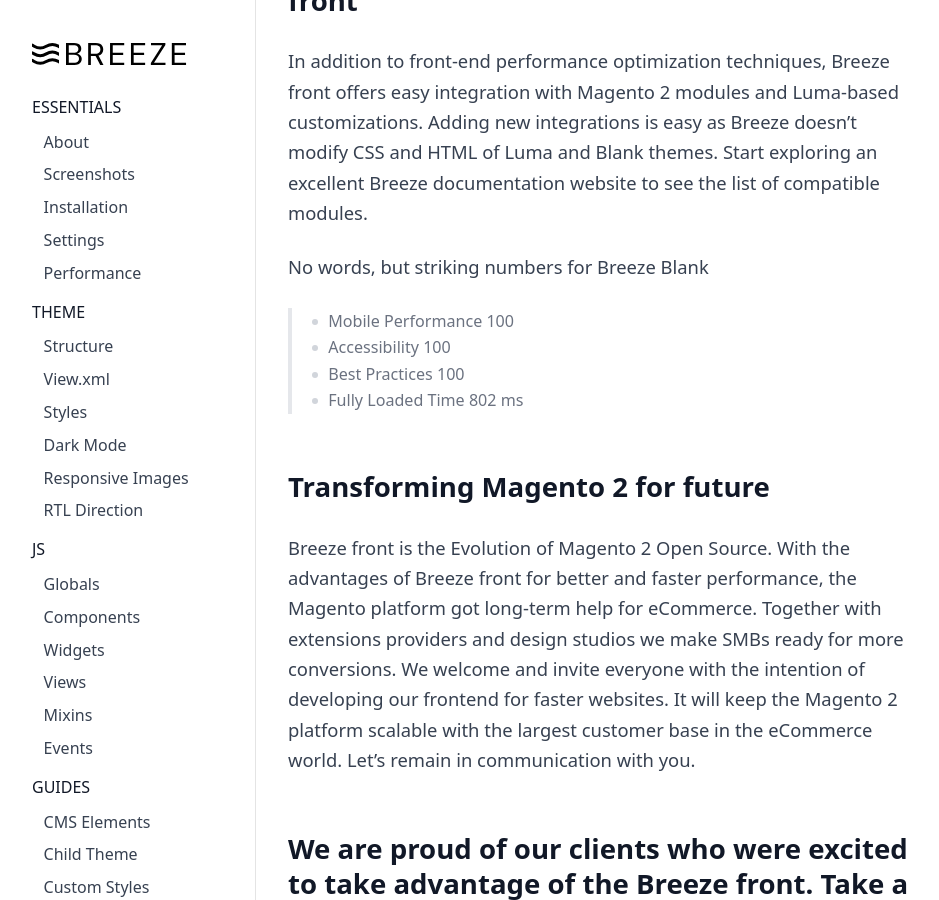
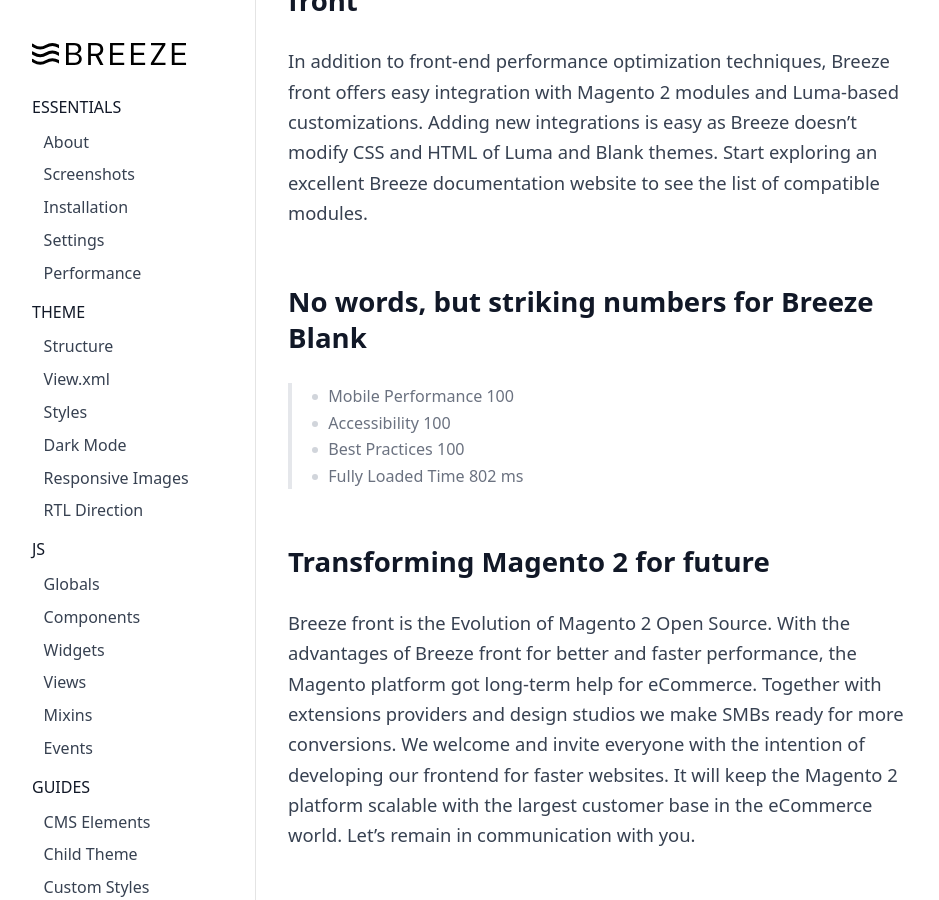
Before and after one commit to breezefront/breezefront.com, a Jekyll site: the page built from introducing-breeze.md, in a window 1280 px wide and 900 px high, scrolled down 3263 px. Shown: the whole window, without its empty margins (0-939 px from the left). Built offline with Jekyll 4.4.1, drawn with Linux system fonts in a browser that asks for light colours; our own code applies the rules of GitHub Pages for plain Markdown files.

```diff
--- a/introducing-breeze.md
+++ b/introducing-breeze.md
@@ -23,7 +23,7 @@ To benefit from better visitor engagement, and increased sales, you may start wi
 
 In addition to front-end performance optimization techniques, Breeze front offers easy integration with Magento 2 modules and Luma-based customizations.  Adding new integrations is easy as Breeze doesn’t modify CSS and HTML of Luma and Blank themes. Start exploring an excellent Breeze documentation website to see the list of compatible modules.
 
-No words, but striking numbers for Breeze Blank
+## No words, but striking numbers for Breeze Blank
 
 > - Mobile Performance 100
 > - Accessibility 100
```
